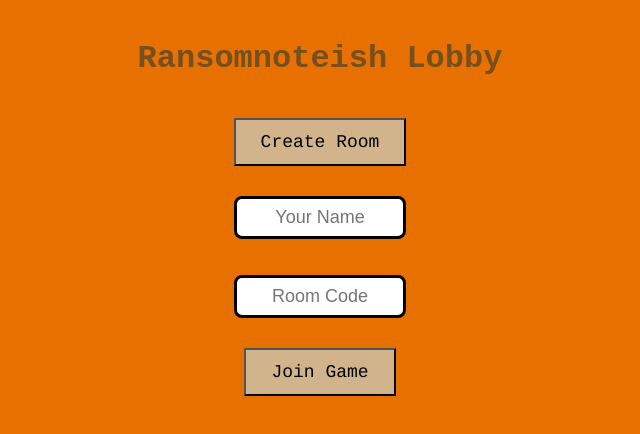
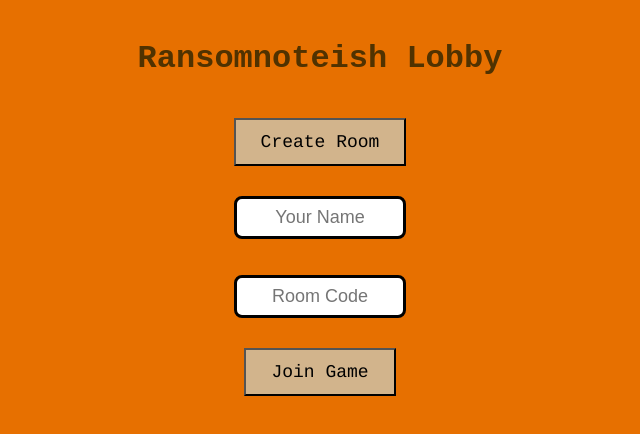
Before and after one commit to climbbioty/climbbioty.github.io, a plain HTML site: page index.html in a window 1280 px wide. Shown: the whole page, without its empty margins (320-960 px from the left). Drawn offline with Linux system fonts and the light colour scheme.

Commit message:
Update styles.css

```diff
--- a/styles.css
+++ b/styles.css
@@ -6,7 +6,7 @@ body{
 }
 
 h1{
-  color:rgb(117, 80, 30)
+  color:rgb(80, 50, 0)
 }
 
 #promptBox{
```
